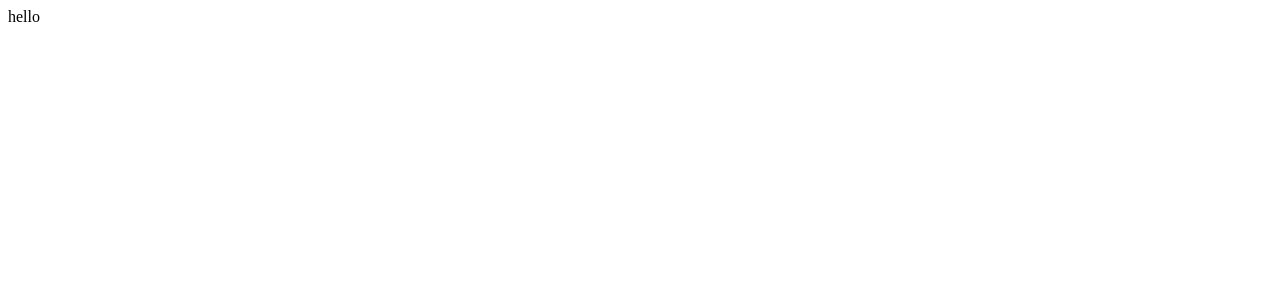
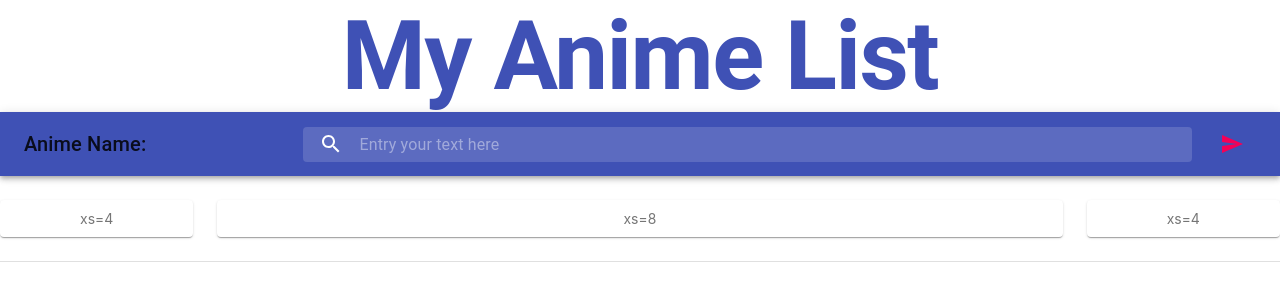
Before and after one commit to LuisChen123/Anime_LookUp, a React app: page / in a window 1280 px wide. Shown: the top 300 px of the page. Built offline with nearby package versions, Linux system fonts and the light colour scheme; the HTML template or start-up script is replaced by a standard one.

Commit message:
added search bar

```diff
--- a/package.json
+++ b/package.json
@@ -19,10 +19,13 @@
     "start": "nodemon serve"
   },
   "dependencies": {
+    "@material-ui/core": "^4.9.5",
+    "@material-ui/icons": "^4.9.1",
     "axios": "^0.19.2",
     "body-parser": "^1.19.0",
     "express": "^4.17.1",
     "mongoose": "^5.8.9",
+    "prettier": "^1.19.1",
     "react": "^16.12.0",
     "react-dom": "^16.12.0",
     "react-transition-group": "^4.3.0",
@@ -33,6 +36,7 @@
     "@babel/preset-env": "^7.8.3",
     "@babel/preset-react": "^7.8.3",
     "babel-loader": "^8.0.6",
+    "babel-plugin-import": "^1.13.0",
     "babel-preset-es2015": "^6.24.1",
     "babel-preset-react": "^6.24.1",
     "babel-preset-stage-2": "^6.24.1",
@@ -51,9 +55,7 @@
     "identity-obj-proxy": "^3.0.0",
     "node-sass": "^4.13.1",
     "nodemon": "^2.0.2",
-    "prettier": "^1.19.1",
     "react-test-renderer": "^16.12.0",
-    "sass-loader": "^8.0.2",
     "style-loader": "^1.1.3",
     "webpack": "^4.41.5",
     "webpack-cli": "^3.3.10"
--- a/src/components/App/App.jsx
+++ b/src/components/App/App.jsx
@@ -1,28 +1,87 @@
-import React from 'react';
+import React, { useState, useEffect } from 'react';
+
 import Axios from 'axios';
 
-const port = 8081;
+import { makeStyles, Typography, Paper, Divider, Grid } from '@material-ui/core';
 
-const url = `http://localhost:${port}`;
+import SearchBar from '../searchBar';
 
-const params = new URLSearchParams(window.location.search);
+const useStyles = makeStyles(theme => ({
+  container: {
+    display: 'grid',
+    gridTemplateColumns: 'repeat(12, 1fr)',
+    gridGap: theme.spacing(3)
+  },
+  paper: {
+    padding: theme.spacing(1),
+    textAlign: 'center',
+    color: theme.palette.text.secondary,
+    whiteSpace: 'nowrap',
+    marginBottom: theme.spacing(1)
+  },
+  divider: {
+    margin: theme.spacing(2, 0)
+  },
+  Bolder: {
+    fontWeight: 'bolder'
+  }
+}));
 
-class App extends React.Component {
-  constructor() {
-    super();
-    this.state = {};
-  }
+export default function CSSGrid() {
+  const classes = useStyles();
+  const [keyWord, setKeyWord] = useState('');
+  const [returnDataNumber, setReturnDataNumber] = useState(16);
 
-  componentDidMount() {}
+  const getAnimatData = () => {
+    Axios.get(`https://api.jikan.moe/v3/search/anime?q=${keyWord}&limit=${returnDataNumber}`)
+      .then(response => {
+        console.log(response);
+      })
+      .catch(err => {
+        console.log(err);
+      });
+  };
 
-  render() {
-    const { dataObject } = this.state;
-    return (
-      <>
-        <div>hello</div>
-      </>
-    );
-  }
+  useEffect(() => {}, [keyWord]);
+
+  const handleButtonSend = () => {
+    if (keyWord === '') {
+      window.alert('entry something');
+    } else {
+      getAnimatData();
+    }
+  };
+
+  const handleKeyDown = inputValue => {
+    setKeyWord(inputValue);
+    console.log(typeof inputValue);
+    if (window.event.keyCode === 13 && keyWord === '') {
+      window.alert('entry something');
+    } else if (window.event.keyCode === 13 && keyWord !== '') {
+      getAnimatData();
+    }
+  };
+
+  return (
+    <div>
+      <Typography className={classes.Bolder} variant="h1" align="center" color="primary">
+        My Anime List
+      </Typography>
+      <Grid container spacing={3}>
+        <Grid item xs={12}>
+          <SearchBar handleSearch={handleKeyDown} handleButtonSend={handleButtonSend} />
+        </Grid>
+        <Grid item xs={2}>
+          <Paper className={classes.paper}>xs=4</Paper>
+        </Grid>
+        <Grid item xs={8}>
+          <Paper className={classes.paper}>xs=8</Paper>
+        </Grid>
+        <Grid item xs={2}>
+          <Paper className={classes.paper}>xs=4</Paper>
+        </Grid>
+      </Grid>
+      <Divider className={classes.divider} />
+    </div>
+  );
 }
-
-export default App;
--- /dev/null
+++ b/src/components/searchBar.jsx
@@ -0,0 +1,95 @@
+import React, { useState } from 'react';
+import { fade, makeStyles } from '@material-ui/core/styles';
+import AppBar from '@material-ui/core/AppBar';
+import Toolbar from '@material-ui/core/Toolbar';
+import Typography from '@material-ui/core/Typography';
+import InputBase from '@material-ui/core/InputBase';
+import SearchIcon from '@material-ui/icons/Search';
+import SendIcon from '@material-ui/icons/Send';
+import IconButton from '@material-ui/core/IconButton';
+
+const useStyles = makeStyles(theme => ({
+  grow: {
+    flexGrow: 1
+  },
+  title: {
+    display: 'none',
+    width: '23%',
+    [theme.breakpoints.up('xs')]: {
+      display: 'block'
+    }
+  },
+  search: {
+    display: 'flex',
+    position: 'relative',
+    borderRadius: theme.shape.borderRadius,
+    backgroundColor: fade(theme.palette.common.white, 0.15),
+    '&:hover': {
+      backgroundColor: fade(theme.palette.common.white, 0.25)
+    },
+    marginRight: theme.spacing(2),
+    marginLeft: 0,
+    width: '100%',
+    [theme.breakpoints.up('sm')]: {
+      marginLeft: theme.spacing(3),
+      width: '80%'
+    }
+  },
+  searchIcon: {
+    width: theme.spacing(7),
+    height: '100%',
+    position: 'absolute',
+    pointerEvents: 'none',
+    display: 'flex',
+    alignItems: 'center',
+    justifyContent: 'center'
+  },
+  inputRoot: {
+    color: 'inherit',
+    width: '100%'
+  },
+  inputInput: {
+    padding: theme.spacing(1, 1, 1, 7),
+    transition: theme.transitions.create('width'),
+    width: '100%',
+    [theme.breakpoints.up('md')]: {
+      width: '100%'
+    }
+  }
+}));
+
+export default function SearchBar(props) {
+  const classes = useStyles();
+  const [inputValue, setInputValue] = useState('');
+
+  return (
+    <div className={classes.grow}>
+      <AppBar position="static">
+        <Toolbar>
+          <Typography className={classes.title} variant="h6" noWrap>
+            Anime Name:
+          </Typography>
+          <div className={classes.search}>
+            <div className={classes.searchIcon}>
+              <SearchIcon />
+            </div>
+            <InputBase
+              placeholder="Entry your text here"
+              classes={{
+                root: classes.inputRoot,
+                input: classes.inputInput
+              }}
+              inputProps={{ 'aria-label': 'search' }}
+              onKeyDown={() => props.handleSearch(inputValue)}
+              value={inputValue}
+              onChange={e => setInputValue(e.target.value)}
+            />
+          </div>
+          <IconButton aria-label="delete" onClick={() => props.handleButtonSend()}>
+            <SendIcon color="secondary" />
+          </IconButton>
+        </Toolbar>
+      </AppBar>
+    </div>
+  );
+}
```
Also changed, not shown: .babelrc, 3 other files (tests, documents, lock files or other folders).
